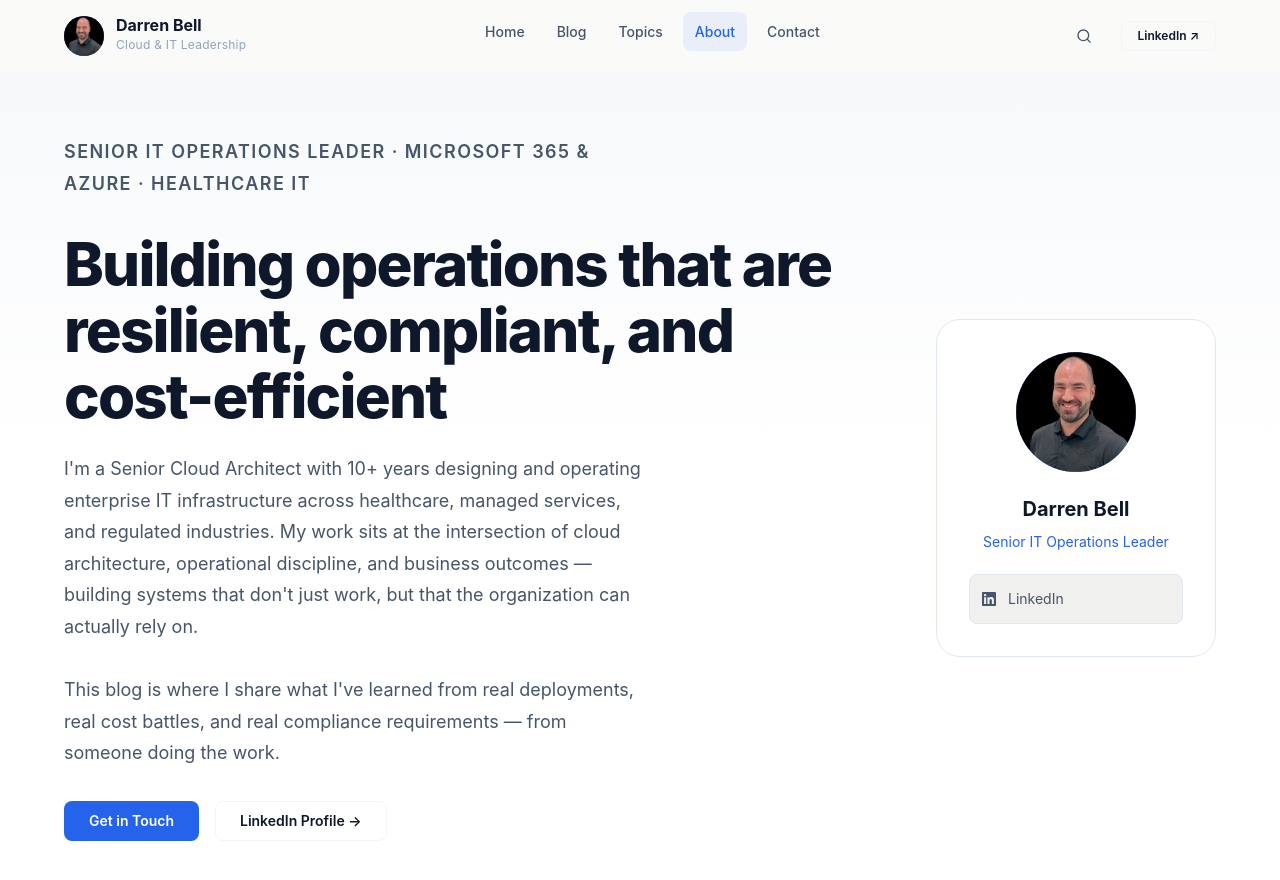
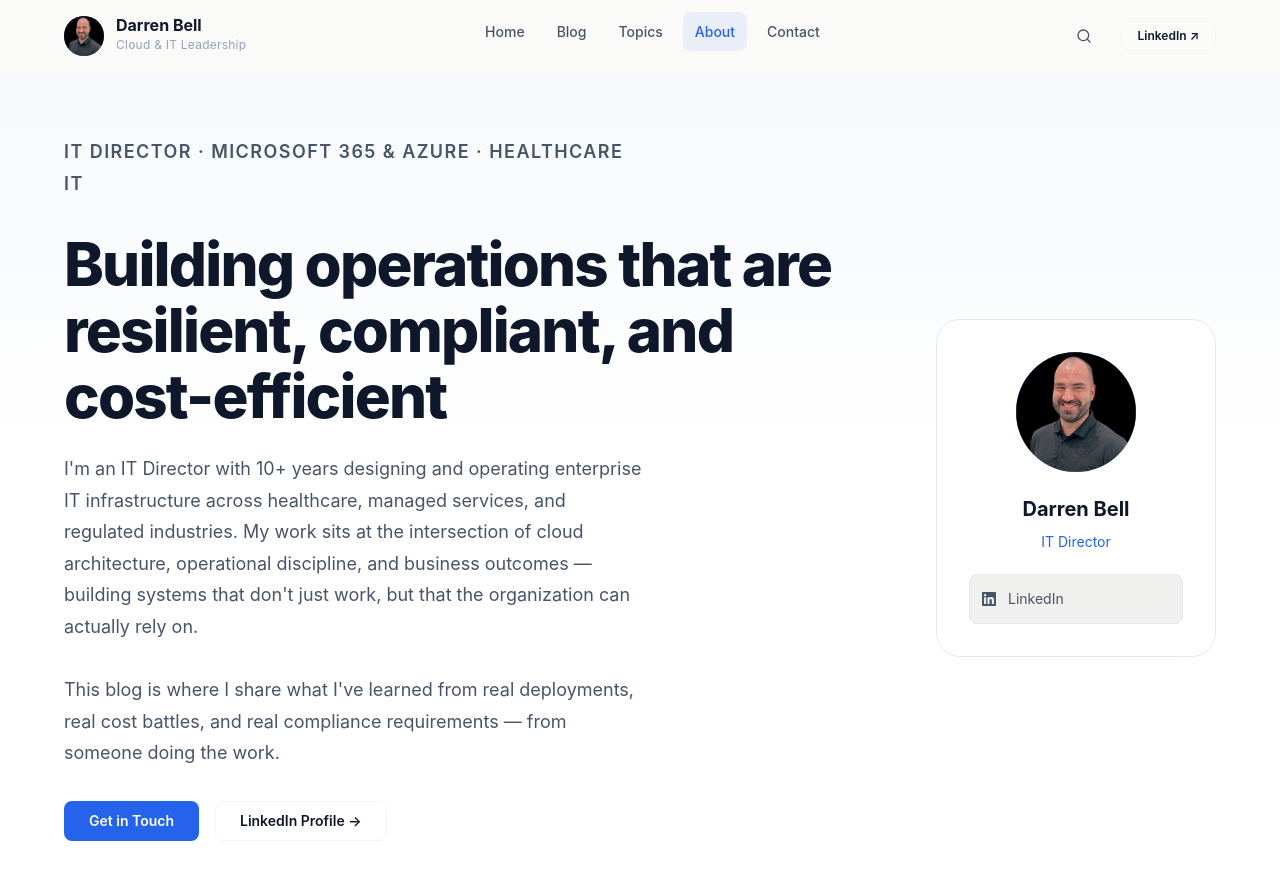
Before and after one commit to darrenbell09/DB_Blog, a Jekyll site: the page built from about.html, in a window 1280 px wide and 900 px high. Shown: the top 880 px of the window. Built offline with Jekyll 4.4.1, drawn with Linux system fonts in a browser that asks for light colours.

Commit message:
Update job title to IT Director across site chrome (1/2)
_config.yml tagline, author.title and bio; home page title and hero; About page description, role line, intro and title card.

```diff
--- a/_config.yml
+++ b/_config.yml
@@ -4,7 +4,7 @@
 
 # Core Identity
 title: Darren Bell
-tagline: Senior IT Operations Leader · Microsoft 365 & Azure · Healthcare IT
+tagline: IT Director · Microsoft 365 & Azure · Healthcare IT
 description: >-
   Practical insights on cloud architecture, Microsoft 365, IT leadership,
   and building secure, cost-efficient technology operations in regulated environments—
@@ -13,9 +13,9 @@ description: >-
 # Author
 author:
   name: Darren Bell
-  title: Senior IT Operations Leader
+  title: IT Director
   bio: >-
-    Senior Cloud Architect with 10+ years leading technology operations across
+    IT Director with 10+ years leading technology operations across
     healthcare, managed services, and regulated industries. Specializing in Microsoft
     365, Azure, identity architecture, and IT cost optimization. I write about what
     it actually takes to build resilient, compliant, and cost-efficient operations.
--- a/about.html
+++ b/about.html
@@ -1,7 +1,7 @@
 ---
 layout: default
 title: "About Darren Bell"
-description: "Senior IT Operations Leader with 10+ years building secure, cost-efficient technology operations in healthcare and managed services. Microsoft 365, Azure, and IT leadership."
+description: "IT Director with 10+ years building secure, cost-efficient technology operations in healthcare and managed services. Microsoft 365, Azure, and IT leadership."
 permalink: /about/
 ---
 
@@ -10,10 +10,10 @@ permalink: /about/
   <div class="container">
     <div class="about-hero__inner">
       <div>
-        <p class="about-hero__role">Senior IT Operations Leader · Microsoft 365 &amp; Azure · Healthcare IT</p>
+        <p class="about-hero__role">IT Director · Microsoft 365 &amp; Azure · Healthcare IT</p>
         <h1>Building operations that are<br>resilient, compliant, and cost-efficient</h1>
         <p>
-          I'm a Senior Cloud Architect with 10+ years designing and operating enterprise IT infrastructure
+          I'm an IT Director with 10+ years designing and operating enterprise IT infrastructure
           across healthcare, managed services, and regulated industries. My work sits at the intersection
           of cloud architecture, operational discipline, and business outcomes — building systems that
           don't just work, but that the organization can actually rely on.
@@ -33,7 +33,7 @@ permalink: /about/
           <img src="{{ site.author.avatar | prepend: site.baseurl }}" alt="{{ site.author.name }}" onerror="this.style.display='none';this.parentElement.textContent='DB'">
         </div>
         <div class="about-hero__name">{{ site.author.name }}</div>
-        <div class="about-hero__title-card">Senior IT Operations Leader</div>
+        <div class="about-hero__title-card">IT Director</div>
         <div class="about-hero__links">
           {% if site.author.linkedin %}
           <a href="{{ site.author.linkedin }}" target="_blank" rel="noopener">
--- a/index.html
+++ b/index.html
@@ -1,6 +1,6 @@
 ---
 layout: home
-title: "Darren Bell — Senior Cloud Architect & IT Leader"
+title: "Darren Bell — IT Director"
 description: "Practical insights on Microsoft 365, Azure, healthcare IT compliance, and building technology operations that scale."
 ---
 
@@ -11,7 +11,7 @@ description: "Practical insights on Microsoft 365, Azure, healthcare IT complian
 
       <div class="hero__eyebrow">
         <span class="dot"></span>
-        Senior IT Operations Leader · Microsoft 365 &amp; Azure · Cloud Architecture
+        IT Director · Microsoft 365 &amp; Azure · Cloud Architecture
       </div>
 
       <h1 class="hero__title">
```
